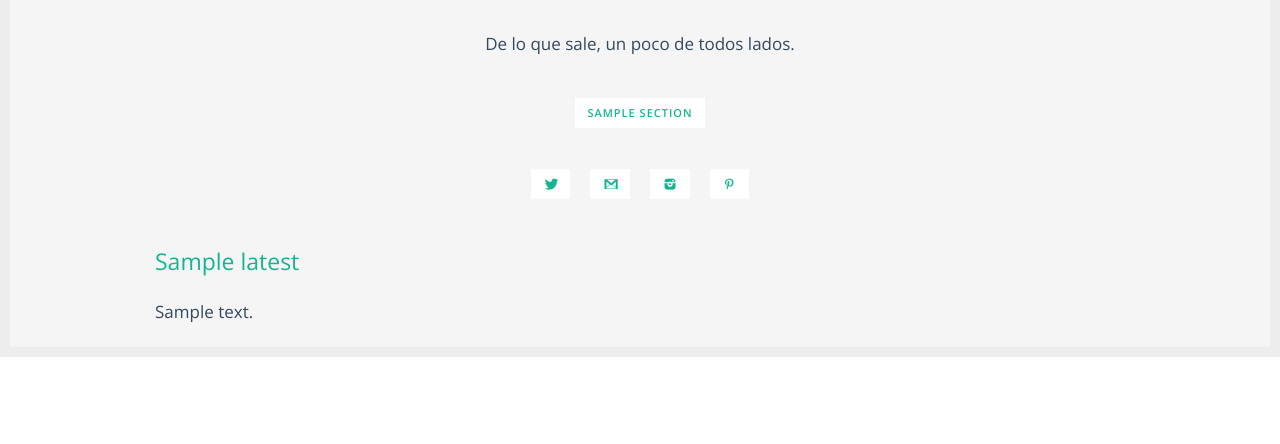
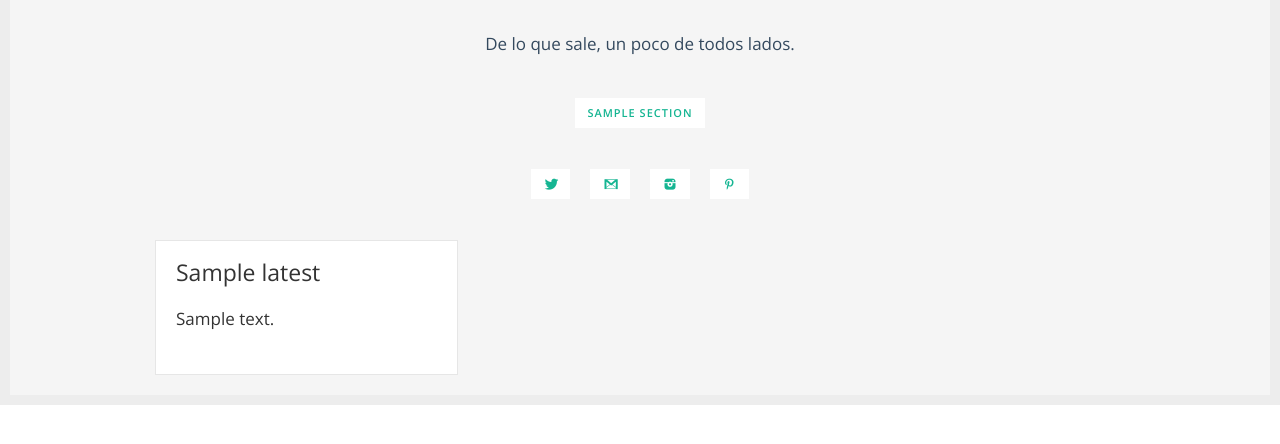
Before and after one commit to mativs/oparupi, a Django app: template oparupi/templates/home.html in a window 1280 px wide. Shown: the part 324-768 px from the top of the page. Run offline with Django 3.2, Linux system fonts and the light colour scheme; the template is opened without the code that fills it: most values are stand-ins (such as "Sample title", 1, 10 or a date in 2020); some libraries are stand-ins or nearby versions.

Commit message:
working on home boxing style

```diff
--- a/oparupi/static/sass/_settings.scss
+++ b/oparupi/static/sass/_settings.scss
@@ -879,6 +879,7 @@ $magellan-padding: 0px;
 // We use these to control the background and border styles
 
 // $panel-bg: darken(#fff, 5%);
+$panel-bg: #fff;
 // $panel-border-style: solid;
 // $panel-border-size: 1px;
 
--- a/oparupi/templates/home.html
+++ b/oparupi/templates/home.html
@@ -42,11 +42,13 @@
   {% for section in sections%}
   {% with section.latest as post %}
       <div class="small-4 columns">
-        <div class="">
 
-          {% if post.photo %}{% thumbnail post.photo "500x150" crop="center" as im %}
+          {% if post.photo %}{% thumbnail post.photo "500" crop="center" as im %}
+          <div class="panel">
             <img src="{{im.url}}">
+          </div>
           {% endthumbnail %}{% endif %}
+        <div class="panel">
           <h4>{{ post.title }}</h4>
           <p>{{ post.body|markdown:"trusted"|truncatewords_html:40 }}</p>
         </div>
```
Also changed, not shown: oparupi/static/css/app.css.
